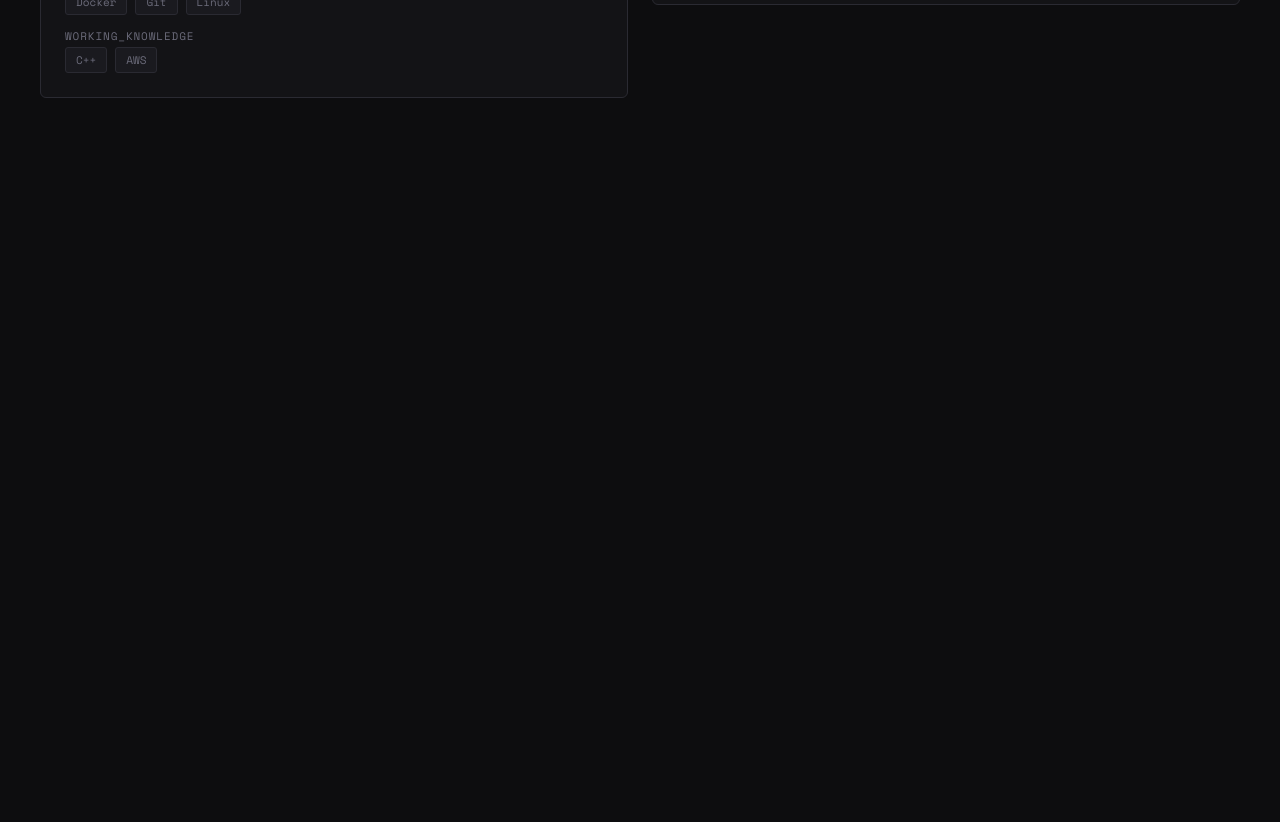
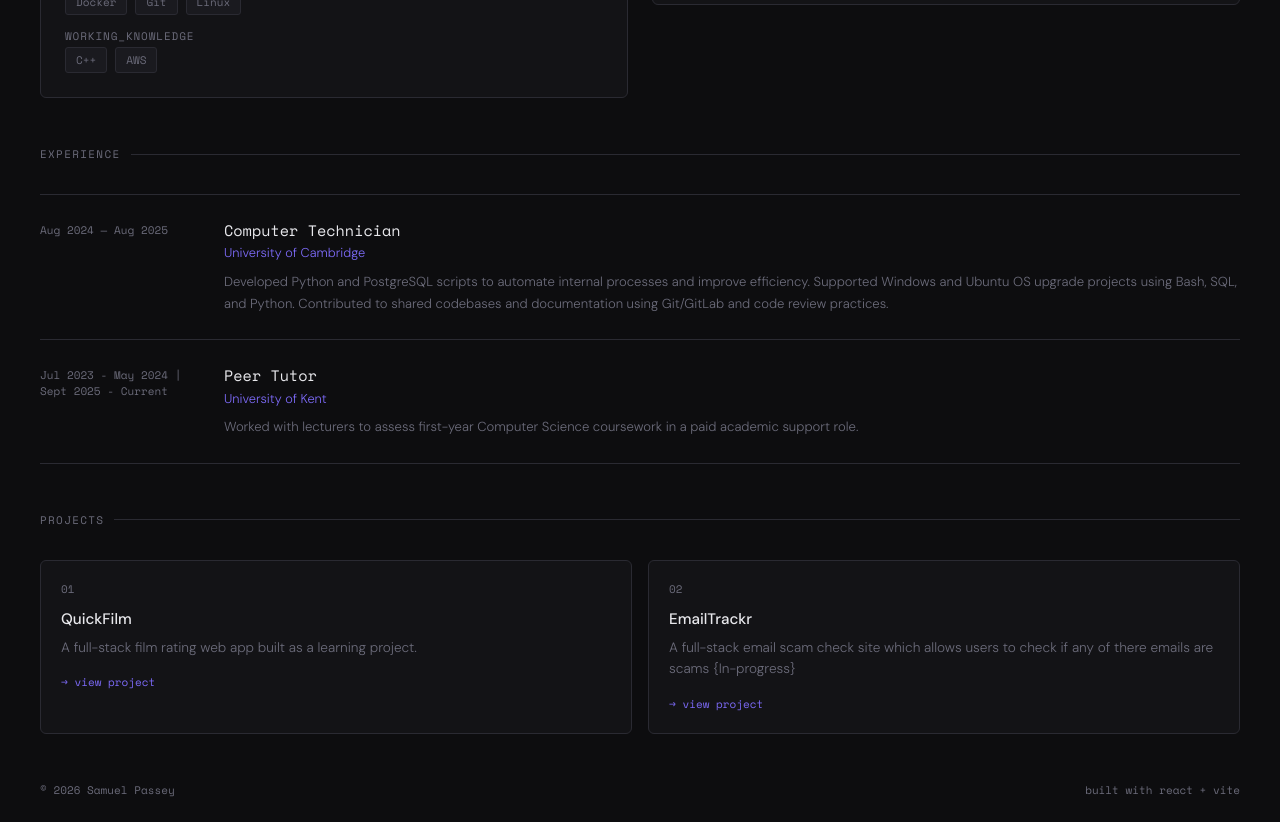
Before and after one commit to 5amp12/Portfolio, a React app: page / in a window 1280 px wide. Shown: the part 860-1682 px from the top of the page. Before the commit the page ends 982 px from the top, so only its background shows below. Built offline with nearby package versions, Linux system fonts and the light colour scheme; the HTML template or start-up script is replaced by a standard one.

Commit message:
feat: added education and projects section

```diff
--- a/src/pages/Home.css
+++ b/src/pages/Home.css
@@ -278,3 +278,73 @@ section {
   color: var(--muted);
   line-height: 1.7;
 }
+
+/* ─── Projects ──────────────────────────────────────────────── */
+
+.projects-grid {
+  display: grid;
+  grid-template-columns: repeat(auto-fit, minmax(240px, 1fr));
+  gap: 1rem;
+}
+
+.project-card {
+  padding: 1.25rem;
+  background: var(--surface);
+  border: 1px solid var(--border);
+  border-radius: 6px;
+  cursor: pointer;
+  transition: border-color 0.2s;
+}
+
+a.project-card {
+  display: block;
+  text-decoration: none;
+  color: inherit;
+}
+
+.project-card:hover {
+  border-color: var(--accent2);
+}
+
+.project-num {
+  margin-bottom: 0.75rem;
+  font-family: var(--mono);
+  font-size: 11px;
+  color: var(--muted);
+}
+
+.project-card h3 {
+  margin-bottom: 0.5rem;
+  font-size: 0.95rem;
+  font-weight: 500;
+}
+
+.project-card p {
+  font-size: 0.85rem;
+  color: var(--muted);
+  line-height: 1.6;
+}
+
+.arrow {
+  display: inline-block;
+  margin-top: 1rem;
+  font-family: var(--mono);
+  font-size: 11px;
+  color: var(--accent2);
+}
+
+
+/* ─── Footer ────────────────────────────────────────────────── */
+
+footer {
+  display: flex;
+  justify-content: space-between;
+  align-items: center;
+  padding: 1.5rem 2.5rem;
+}
+
+footer p {
+  font-family: var(--mono);
+  font-size: 11px;
+  color: var(--muted);
+}
--- a/src/pages/Home.jsx
+++ b/src/pages/Home.jsx
@@ -10,6 +10,27 @@ export default function App() {
         infrastructure: ['Docker', 'Git', 'Linux'],
         Working_Knowledge: ['C++', 'AWS' ]
     }
+
+    const experience = [
+        {
+            date: 'Aug 2024 — Aug 2025',
+            role: 'Computer Technician',
+            company: 'University of Cambridge',
+            desc: 'Developed Python and PostgreSQL scripts to automate internal processes and improve efficiency. Supported Windows and Ubuntu OS upgrade projects using Bash, SQL, and Python. Contributed to shared codebases and documentation using Git/GitLab and code review practices.',
+        },
+        {
+            date: 'Jul 2023 - May 2024 | Sept 2025 - Current',
+            role: 'Peer Tutor',
+            company: 'University of Kent',
+            desc: 'Worked with lecturers to assess first-year Computer Science coursework in a paid academic support role.',
+        },
+    ]
+
+    const projects = [
+        { num: '01', title: 'QuickFilm', desc: 'A full-stack film rating web app built as a learning project.', link: 'https://github.com/5amp12/Quickfilm' },
+        { num: '02', title: 'EmailTrackr', desc: 'A full-stack email scam check site which allows users to check if any of there emails are scams {In-progress}', link: 'https://github.com/5amp12/emailTracker' },
+
+    ]
 
 
   return (
@@ -67,6 +88,41 @@ export default function App() {
             </div>
         </div>
       </section>
+
+      <section id="experience">
+        <div className="section-label">experience</div>
+        <div className="experience-list">
+            {experience.map(e => (
+            <div key={e.date} className="experience-card">
+                <span className="experience-date">{e.date}</span>
+                <div className="experience-body">
+                <p className="experience-role">{e.role}</p>
+                <p className="experience-company">{e.company}</p>
+                <p className="experience-desc">{e.desc}</p>
+                </div>
+            </div>
+            ))}
+        </div>
+      </section>
+
+      <section id="projects">
+        <div className="section-label">projects</div>
+        <a className="projects-grid">
+          {projects.map(p => (
+            <a href={p.link} key={p.num} className="project-card">
+              <div className="project-num">{p.num}</div>
+              <h3>{p.title}</h3>
+              <p>{p.desc}</p>
+              <span className="arrow">→ view project</span>
+            </a>
+          ))}
+        </a>
+      </section>
+
+      <footer>
+        <p>© 2026 Samuel Passey</p>
+        <p>built with react + vite</p>
+      </footer>
     </>
   )
 }
```
